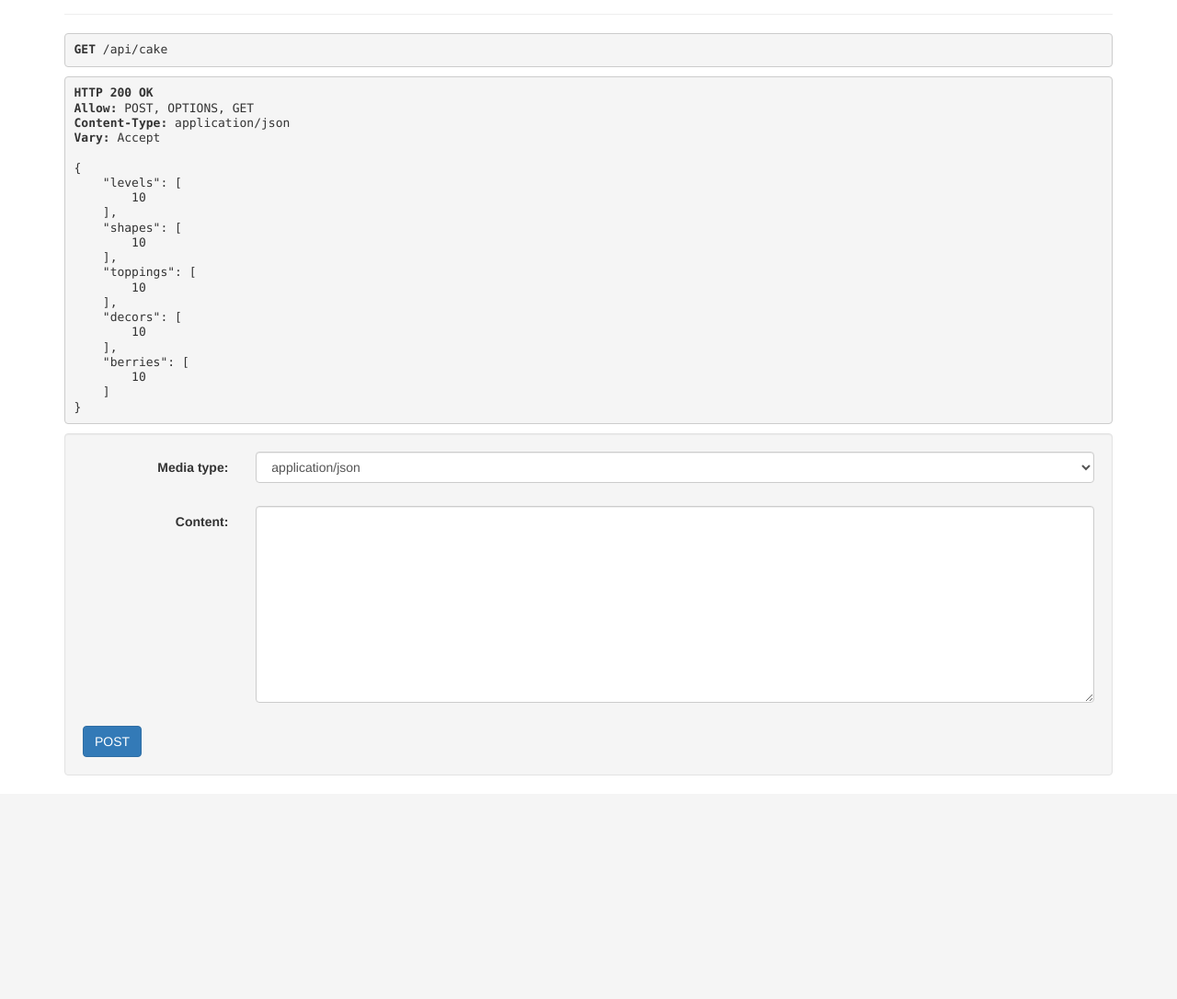
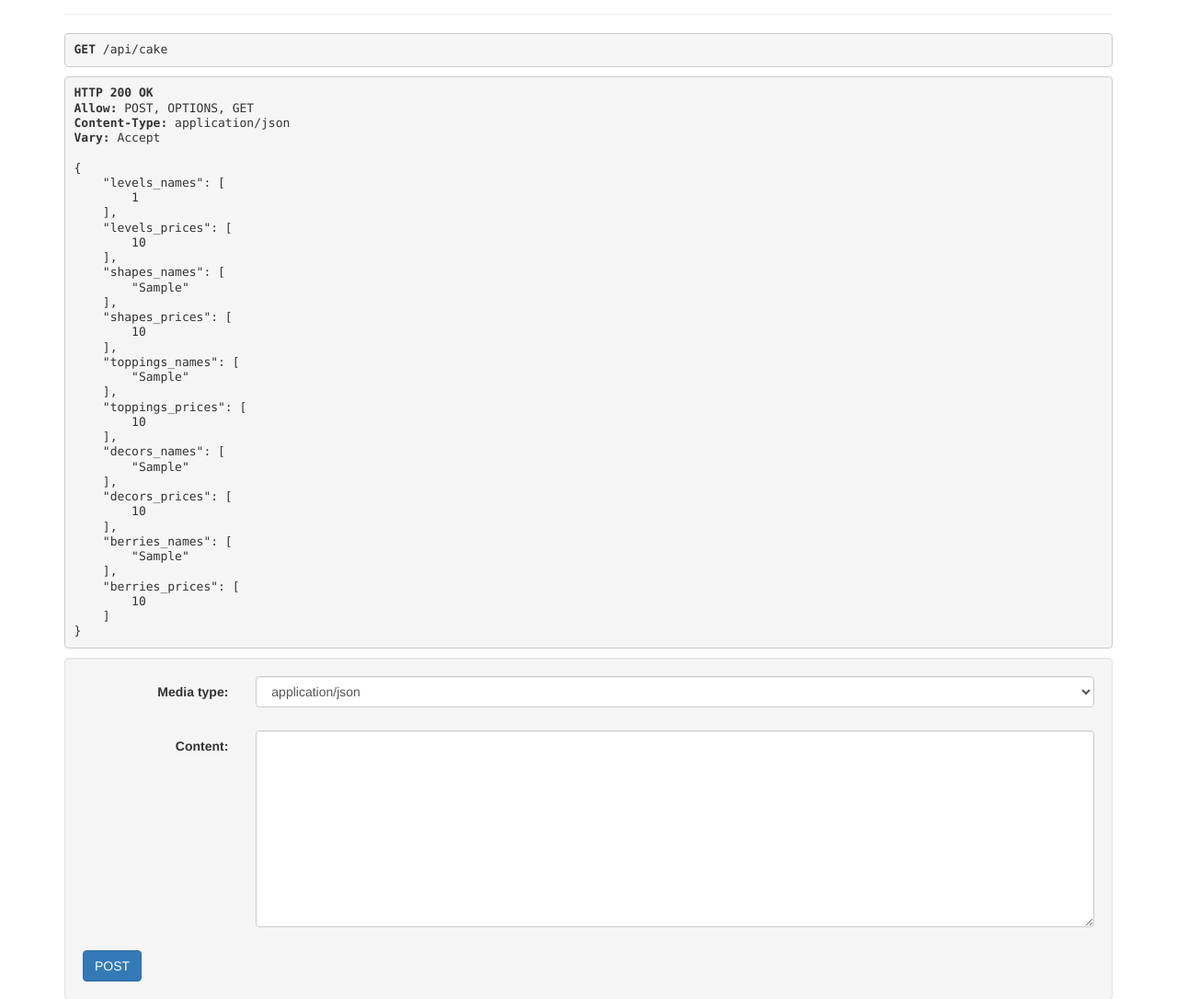
Before and after one commit to hyggebox/bakecake, a Django app: page /api/cake in a window 1280 px wide. Shown: the part 245-1331 px from the top of the page at 92% size. Before the commit the page ends 1088 px from the top, so only its background shows below. Run offline with Django 4.2, Linux system fonts and the light colour scheme; tables that the repository leaves empty hold one stand-in row (values such as "Sample post"); parts of the project's set-up code (start-up, migrations or seed data) failed here and were passed over; some libraries are stand-ins or nearby versions.

Commit message:
Updated cake api get

```diff
--- a/bakecake/views.py
+++ b/bakecake/views.py
@@ -1,15 +1,14 @@
 import string
 
-from django.http import HttpResponse
+from django.contrib.auth.decorators import login_required
+from django.utils.crypto import get_random_string
 from django.shortcuts import render
+
 from rest_framework.decorators import api_view
 from rest_framework.response import Response
-from rest_framework.serializers import ModelSerializer
-from django.contrib.auth.decorators import login_required
-from django.utils.crypto import get_random_string
 
-from cakes.models import (CakeLevel, CakeShape, CakeTopping,
-                          CakeDecor, CakeBerry)
+from cakes.models import (CakeLevel, CakeShape, CakeTopping, CakeDecor,
+                                                             CakeBerry)
 
 
 def generate_password():
@@ -21,9 +20,13 @@ def generate_password():
 
 def render_index_page(request):
     levels_query_set = CakeLevel.objects.values_list('level_count')
-    levels = [level[0] for level in levels_query_set]
+    levels_names = [level[0] for level in levels_query_set]
 
-    return render(request, 'index.html')
+    context = {
+        'levels_names': levels_names
+    }
+
+    return render(request, 'index.html', context=context)
 
 
 @login_required(login_url='/auth/login/')
@@ -33,71 +36,47 @@ def render_lk_page(request):
     return render(request, template)
 
 
-class CakeLevelSerializer(ModelSerializer):
-    class Meta:
-        model = CakeLevel
-        fields = ('id', 'level_count', 'price')
-
-
-class CakeShapeSerializer(ModelSerializer):
-    class Meta:
-        model = CakeShape
-        fields = ('id', 'shape', 'price')
-
-
-class CakeToppingSerializer(ModelSerializer):
-    class Meta:
-        model = CakeTopping
-        fields = ('id', 'cake_topping', 'price')
-
-
-class CakeDecorSerializer(ModelSerializer):
-    class Meta:
-        model = CakeDecor
-        fields = ('id', 'cake_decor', 'price')
-
-
-class CakeBerrySerializer(ModelSerializer):
-    class Meta:
-        model = CakeBerry
-        fields = ('id', 'cake_berry', 'price')
-
-
 @api_view(['GET', 'POST'])
 def cake_api(request):
     if request.method == 'POST':
-        print('WAS POST!!!!')
         return Response(23)
+
     if request.method == 'GET':
-        print('WAS GET')
-        levels = CakeLevel.objects.all()
-        shapes = CakeShape.objects.all()
-        toppings = CakeTopping.objects.all()
-        decors = CakeDecor.objects.all()
-        berries = CakeBerry.objects.all()
+        levels_query_set = CakeLevel.objects.values_list('level_count', 'price')
+        levels_names = [level[0] for level in levels_query_set]
+        levels_prices = [level[1] for level in levels_query_set]
 
-        level_prices = [
-            level['price'] for level in CakeLevelSerializer(levels, many=True).data
-        ]
-        shape_prices = [
-            shape['price'] for shape in CakeShapeSerializer(shapes, many=True).data
-        ]
-        topping_prices = [
-            topping['price'] for topping in CakeToppingSerializer(toppings, many=True).data
-        ]
-        decor_prices = [
-            decor['price'] for decor in CakeDecorSerializer(decors, many=True).data
-        ]
-        berry_prices = [
-            berry['price'] for berry in CakeBerrySerializer(berries, many=True).data
-        ]
+        shapes_query_set = CakeShape.objects.values_list('shape', 'price')
+        shapes_names = [shape[0] for shape in shapes_query_set]
+        shapes_prices = [shape[1] for shape in shapes_query_set]
 
-        components = {
-            'levels': level_prices,
-            'shapes': shape_prices,
-            'toppings': topping_prices,
-            'decors': decor_prices,
-            'berries': berry_prices,
+        toppings_query_set = CakeTopping.objects.values_list('cake_topping', 'price')
+        toppings_names = [topping[0] for topping in toppings_query_set]
+        toppings_prices = [topping[1] for topping in toppings_query_set]
+
+        decors_query_set = CakeDecor.objects.values_list('cake_decor', 'price')
+        decors_names = [decor[0] for decor in decors_query_set]
+        decors_prices = [decor[1] for decor in decors_query_set]
+
+        berries_query_set = CakeBerry.objects.values_list('cake_berry', 'price')
+        berries_names = [berry[0] for berry in berries_query_set]
+        berries_prices = [berry[1] for berry in berries_query_set]
+
+        cake_data = {
+            'levels_names': levels_names,
+            'levels_prices': levels_prices,
+
+            'shapes_names': shapes_names,
+            'shapes_prices': shapes_prices,
+
+            'toppings_names': toppings_names,
+            'toppings_prices': toppings_prices,
+
+            'decors_names': decors_names,
+            'decors_prices': decors_prices,
+
+            'berries_names': berries_names,
+            'berries_prices': berries_prices
         }
 
-        return Response(components)
+        return Response(cake_data)
--- a/cakes/models.py
+++ b/cakes/models.py
@@ -248,7 +248,6 @@ class CustomUser(AbstractBaseUser, PermissionsMixin):
         verbose_name_plural = '_ПОЛЬЗОВАТЕЛИ'
 
 
-
 class Order(models.Model):
     STATUS = (
         ('n', 'Новый'),
```
Also changed, not shown: bakecake/serializers.py (added, +34 -0 lines), bakecake/static/bakecake/index.js (+7 -6 lines), bakecake/templates/index.html (+8 -4 lines).
